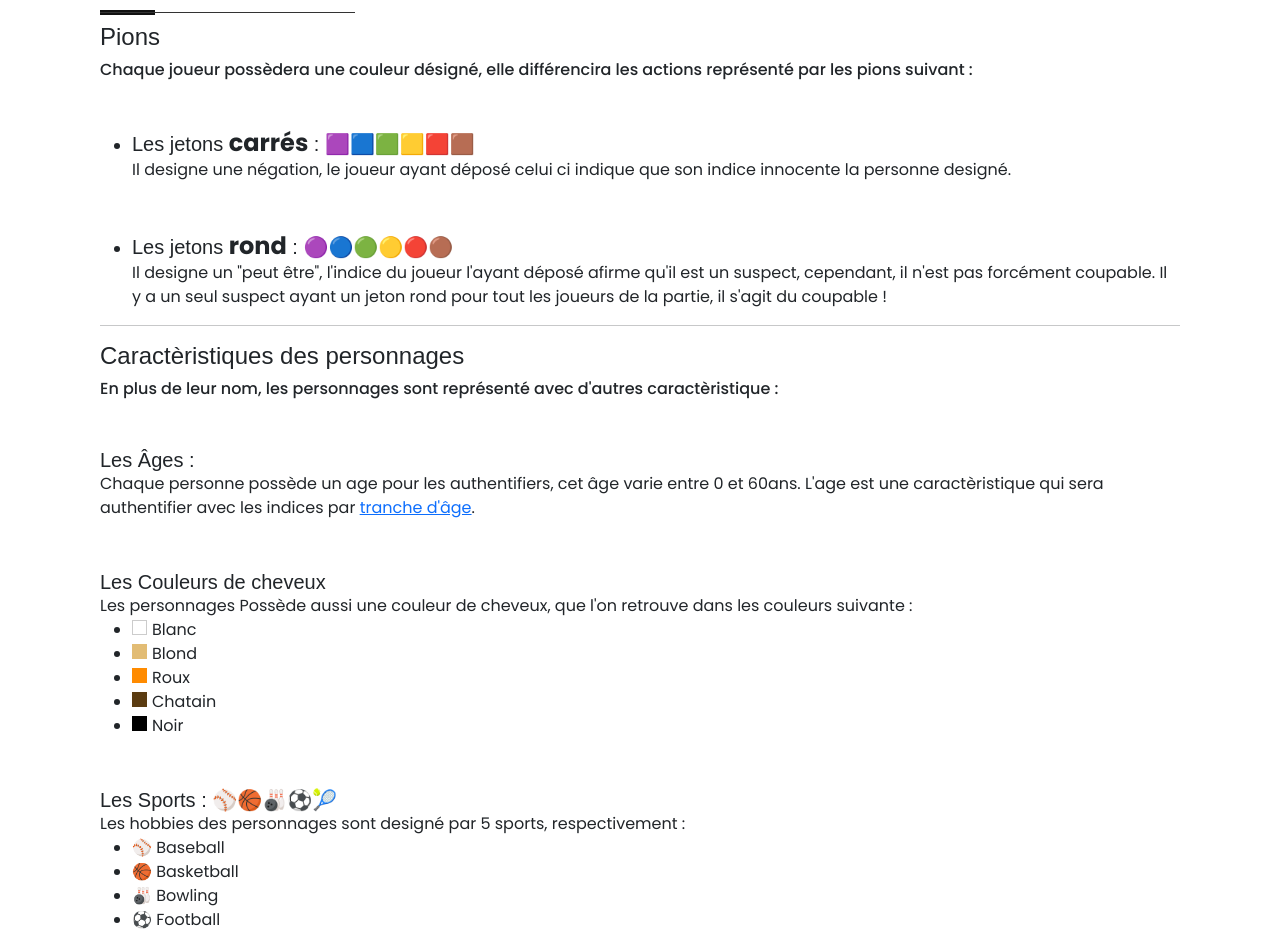
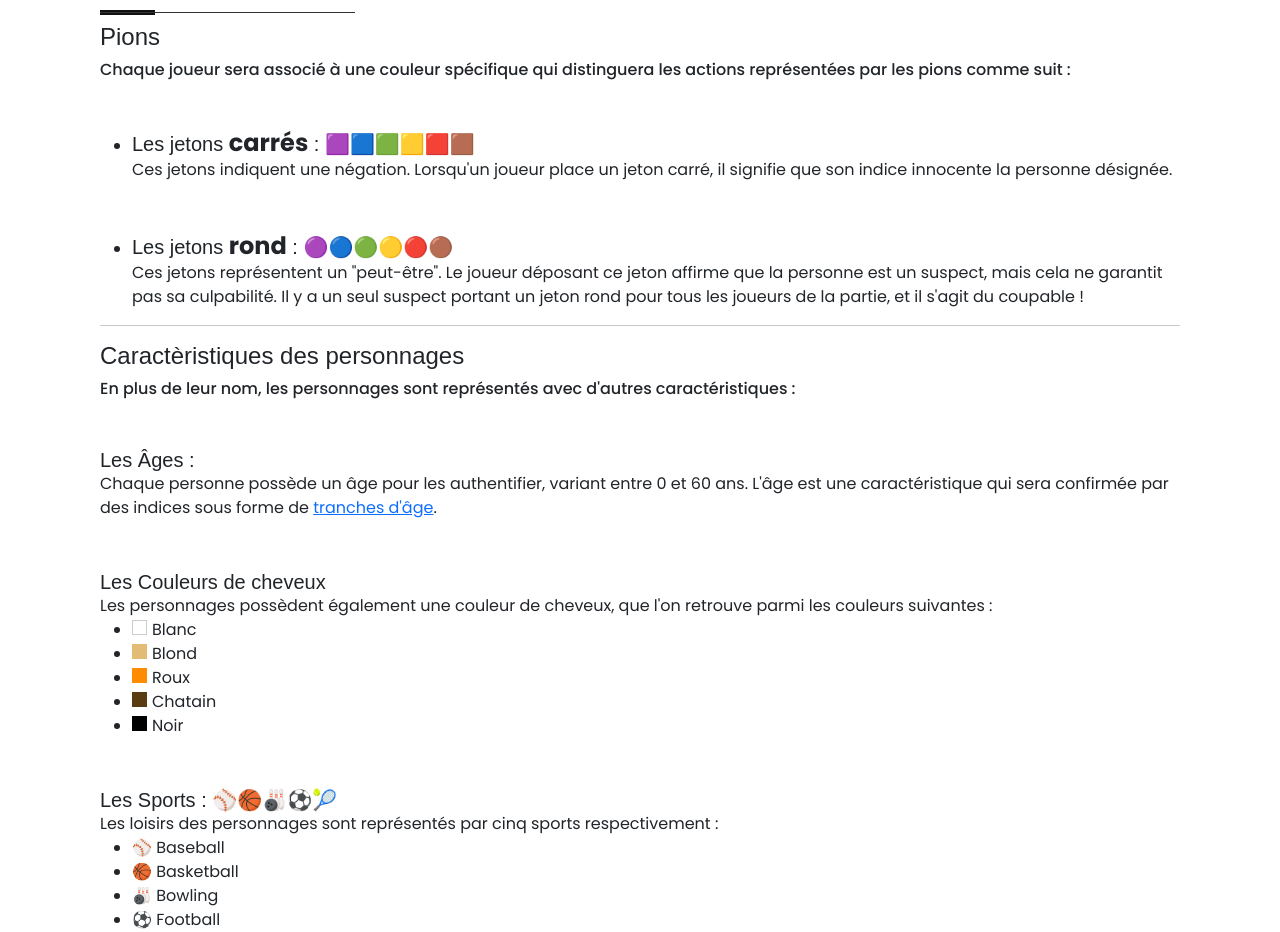
Before and after one commit to PiR194/Cryptid, a React (Create React App) app in the folder cryptide_project/: page /info in a window 1280 px wide. Shown: the part 840-1772 px from the top of the page. Built offline with nearby package versions, Linux system fonts and the light colour scheme; no server answers.

Commit message:
reformulation et correction des types :pencil2:

```diff
--- a/cryptide_project/src/Pages/InfoPage.tsx
+++ b/cryptide_project/src/Pages/InfoPage.tsx
@@ -55,32 +55,32 @@ function InfoPage() { //! cette page n'affiche que des informations et est sucep
                     <h4>
                         Pions
                     </h4>
-                    <h6>Chaque joueur possèdera une couleur désigné, elle différencira les actions représenté par les pions suivant :</h6>
+                    <h6>Chaque joueur sera associé à une couleur spécifique qui distinguera les actions représentées par les pions comme suit :</h6>
                 <ul>
                     <p>
                         <li><h5 className='h5title'>Les jetons <b>carrés</b> : 🟪🟦🟩🟨🟥🟫</h5></li>
-                        Il designe une négation, le joueur ayant déposé celui ci indique que son indice innocente la personne designé.
+                        Ces jetons indiquent une négation. Lorsqu'un joueur place un jeton carré, il signifie que son indice innocente la personne désignée.
 
                         <li><h5 className='h5title'>Les jetons <b>rond</b> : 🟣🔵🟢🟡🔴🟤</h5></li>
-                        Il designe un "peut être", l'indice du joueur l'ayant déposé afirme qu'il est un suspect, cependant, il n'est pas forcément coupable.
-                        Il y a un seul suspect ayant un jeton rond pour tout les joueurs de la partie, il s'agit du coupable !
+                        Ces jetons représentent un "peut-être". Le joueur déposant ce jeton affirme que la personne est un suspect, mais cela ne garantit pas sa culpabilité.
+                        Il y a un seul suspect portant un jeton rond pour tous les joueurs de la partie, et il s'agit du coupable !
                     </p>
                 </ul>
                     <h4>
                     <hr/>
                         Caractèristiques des personnages
                     </h4>
-                    <h6>En plus de leur nom, les personnages sont représenté avec d'autres caractèristique :</h6>
+                    <h6>En plus de leur nom, les personnages sont représentés avec d'autres caractéristiques :</h6>
                     <p>
                         {/*
                             //TODO mettre icon des ages apres le merge
                         */}
                         <h5 className='h5title'>Les Âges :</h5>
-                        Chaque personne possède un age pour les authentifiers, cet âge varie entre 0 et 60ans.
-                        L'age est une caractèristique qui sera authentifier avec les indices par <Link to="#indice-possible">tranche d'âge</Link>.
+                        Chaque personne possède un âge pour les authentifier, variant entre 0 et 60 ans.
+                        L'âge est une caractéristique qui sera confirmée par des indices sous forme de <Link to="#indice-possible">tranches d'âge</Link>.
 
                         <h5 className='h5title'>Les Couleurs de cheveux</h5>
-                        Les personnages Possède aussi une couleur de cheveux, que l'on retrouve dans les couleurs suivante :
+                        Les personnages possèdent également une couleur de cheveux, que l'on retrouve parmi les couleurs suivantes :
                         <ul>
                             <li>
                                 <span style={styles.blanc}></span>
@@ -105,7 +105,7 @@ function InfoPage() { //! cette page n'affiche que des informations et est sucep
                         </ul>
 
                         <h5 className='h5title'>Les Sports : ⚾🏀🎳⚽🎾</h5>
-                        Les hobbies des personnages sont designé par 5 sports, respectivement :
+                        Les loisirs des personnages sont représentés par cinq sports respectivement :
                             <ul>
                                 <li>⚾ Baseball</li>
                                 <li>🏀 Basketball</li>
@@ -113,7 +113,7 @@ function InfoPage() { //! cette page n'affiche que des informations et est sucep
                                 <li>⚽ Football</li>
                                 <li>🎾 Tennis</li>
                             </ul>
-                        Parmis eux, ils auront entre 0 à 3 sports chacun, permettant de les identifiers avec les indices que vous possédez.
+                            Parmi ces sports, chaque personnage peut avoir entre 0 et 3 sports, ce qui facilite leur identification à l'aide des indices que vous possédez.
                     </p>
             </section>
             <hr/>
```
